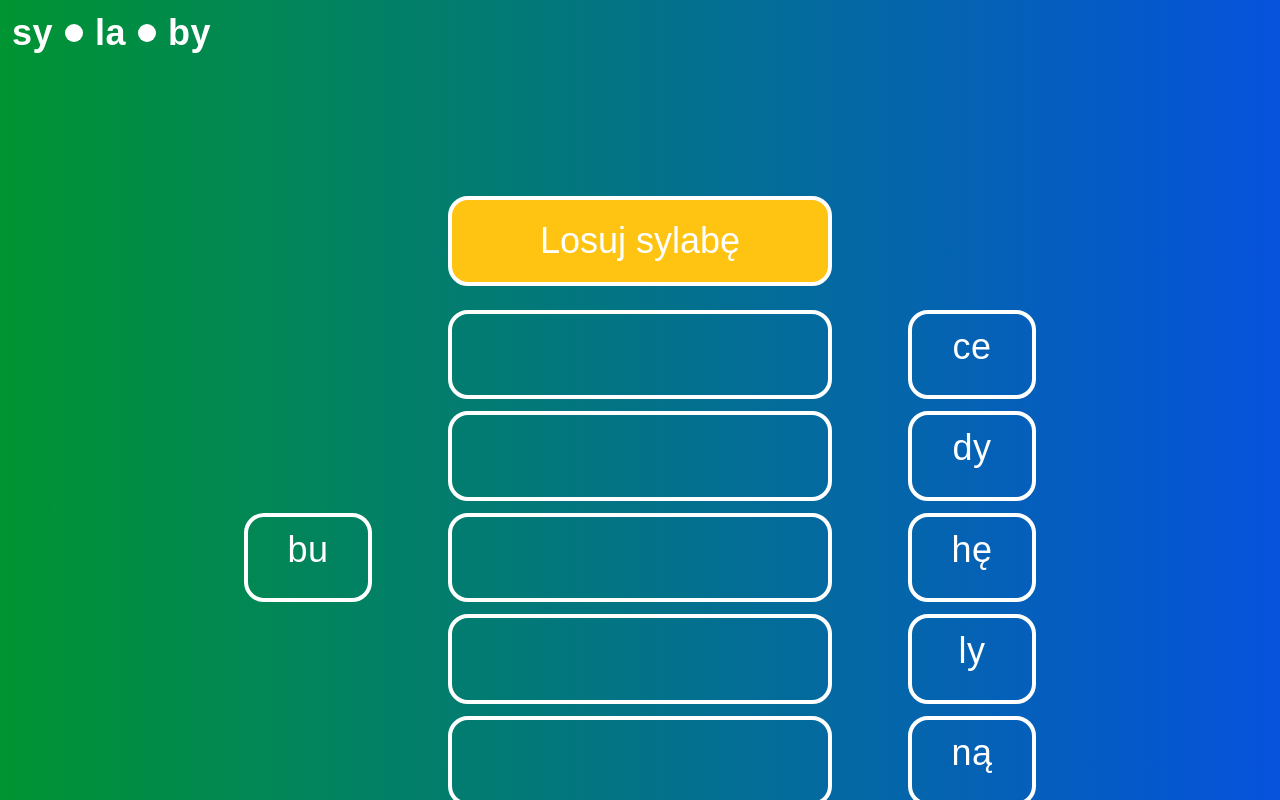
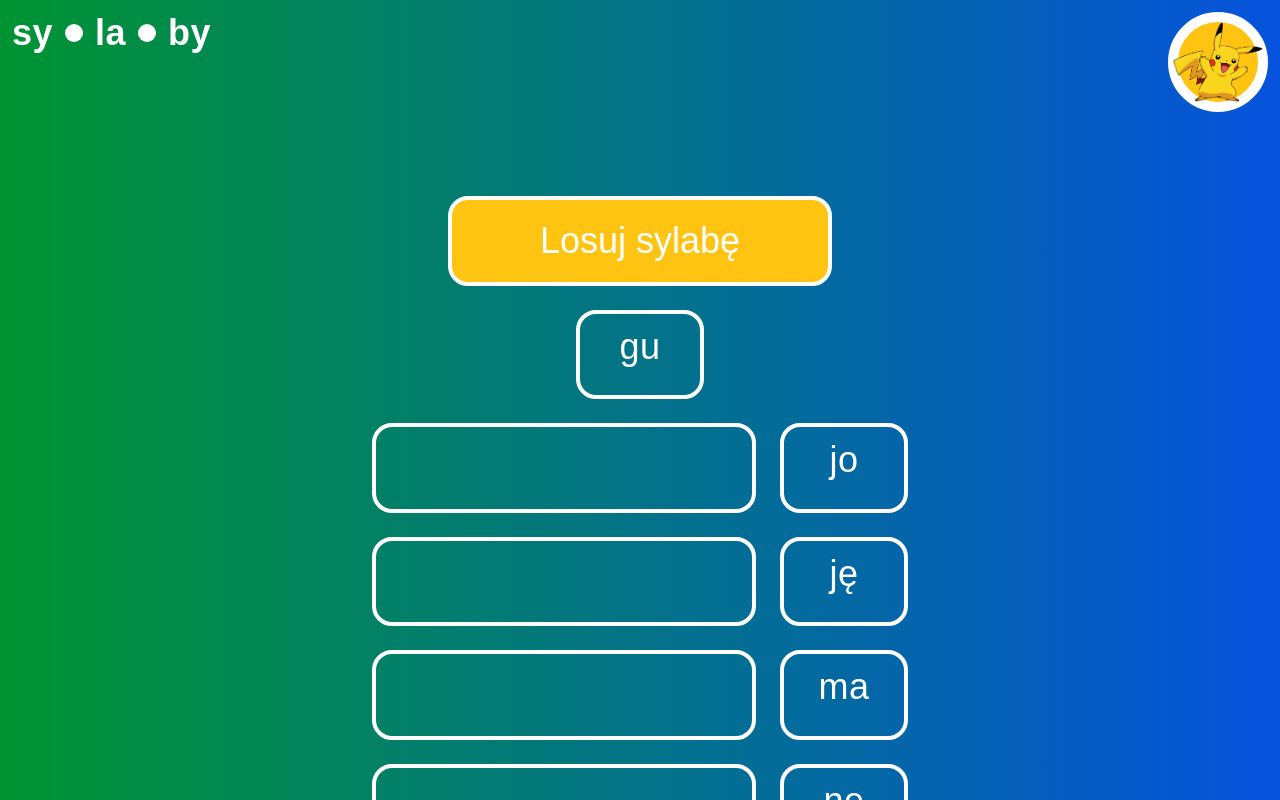
Before and after one commit to tagitsu/sylaby, a React (Create React App) app: page /player/1/game/easy in a window 1280 px wide. Both pictures are taken after a click on the button "Losuj sylabę". Shown: the top 800 px of the page. Built offline with nearby package versions, Linux system fonts and the light colour scheme.

Commit message:
Change board elements in GameEasy component

```diff
--- a/src/components/pages/GameEasy/GameEasy.js
+++ b/src/components/pages/GameEasy/GameEasy.js
@@ -1,9 +1,16 @@
-import { useSelector } from "react-redux";
+import { useSelector, useDispatch } from "react-redux";
 import { useState } from 'react';
 import styles from './GameEasy.module.scss';
 import clsx from "clsx";
+import { useParams } from 'react-router-dom';
+import { chooseCurrentPlayer } from '../../../redux/player/playerSlice';
 
-const  GameEasy = () => {
+
+const GameEasy = () => {
+  const dispatch = useDispatch();
+
+  const player = useParams();
+  dispatch(chooseCurrentPlayer(player.id));
 
   const { syllables } = useSelector(state => state.syllables);
 
@@ -12,8 +19,7 @@
   const [ word, setWord ] = useState('');
 
 
-  const getRandomSyllable = (e) => {
-    e.preventDefault();
+  const getRandomSyllable = () => {
     const randomSyllableId = Math.floor(Math.random() * syllables.length);
     const [ randomSyllableObj ] = syllables.filter( syllable => syllable.id == randomSyllableId);
     if(randomSyllableObj.words.length > 0) {
@@ -33,25 +39,53 @@
     // [TODO] blokuj przycisk
   }
 
+  const lastSyllableHandle = (e, lastSyllable) => {
+    e.preventDefault();
+    console.log('nacisnęłam sylabę', lastSyllable);
+    console.log('nacisnęłam target value', e.target.htmlFor);
+    //if(lastSyllable === e.target.htmlFor) {
+      console.log('kliknięta sylaba to', e.target.data, lastSyllable);
+      console.log(`słowo to ${randomFirstSyllable}${e.target.htmlFor}`);
+    //}
+  }
+
+  const handleSubmit = (e) => {
+    e.preventDefault();
+    setRandomFirstSyllable('');
+    setRandomLastSyllables('');
+    setWord('');
+    console.log(`moja odpowiedź to ${word}`)
+  }
+
+
   return(
     <div className={styles.easy} >
-      <button className={styles.easy__btn} onClick={(e) => getRandomSyllable(e)}>Losuj sylabę</button>
+      <button className={styles.easy__btn} onClick={getRandomSyllable}>Losuj sylabę</button>
+      <div className={clsx(styles.easy__syllable, styles.first)}>{randomFirstSyllable}</div>
       <div className={styles.easy__board}>
-        <div>
-          <div className={clsx(styles.easy__syllable, styles.first)}>{randomFirstSyllable}</div>
-        </div>
-        <div>
-          {randomLastSyllables.map( solution =>
-            <div className={styles.easy__word} key={solution}></div>
+        <form onSubmit={(e) => handleSubmit(e)}>
+          {randomLastSyllables.map( lastSyllable =>
+            <div className={clsx(styles.easy__task)} key={lastSyllable}>
+              <div className={clsx(styles.easy__word)}></div>
+              <input
+              type='checkbox'
+              id={lastSyllable}
+              className={clsx(styles.easy__check)}
+              checked
+              ></input>
+              <label
+              htmlFor={lastSyllable}
+              className={clsx(styles.easy__syllable, styles.last)}
+              onClick={(e) => lastSyllableHandle(e, lastSyllable)}
+              >
+              {lastSyllable}
+              </label>
+            </div>
           )}
-        </div>
-        <div>
-          {randomLastSyllables.map( lastSyllable =>
-            <div className={clsx(styles.easy__syllable, styles.last)} key={lastSyllable}>{lastSyllable}</div>
-          )}
-        </div>
+          <button type='submit' className={styles.easy__btn} >OK</button>
+
+        </form>
       </div>
-      <button className={styles.easy__btn} onClick={() => console.log('to jest moja odpowiedź')}>OK</button>
 
     </div>
   );
--- a/src/components/pages/GameEasy/GameEasy.module.scss
+++ b/src/components/pages/GameEasy/GameEasy.module.scss
@@ -6,12 +6,16 @@
   align-items: center;
 
   &__board{
-    display: grid;
+    display: flex;
     justify-items: center;
     align-items: center;
-    grid-template-columns: 20vw auto 20vw;
+    transition: all .2s ease-in-out;
   }
 
+  &__task {
+    display: flex;
+    justify-content: space-between;
+  }
 
   &__syllable, &__word, &__btn {
     border: 4px solid $color-light;
@@ -24,12 +28,17 @@
     height: 7vw;
     text-align: center;
     margin: $base-size;
+    background-color: transparent;
   }
 
   &__word{
     width: 30vw;
-    grid-column-start: 2;
-    grid-column-end: 3;
+
+  }
+
+  &__check {
+    position: absolute;
+    clip: rect(0,0,0,0);
   }
 
   &__btn {
@@ -39,11 +48,12 @@
 }
 
 .first {
-  grid-column-start: 1;
-  grid-column-end: 2;
 }
 
 .last {
-  grid-column-start: 3;
-  grid-column-end: 4;
+  cursor: pointer;
 }
+
+.checked {
+  background-color: $color-success;
+}
--- a/src/components/pages/GameMode/GameMode.js
+++ b/src/components/pages/GameMode/GameMode.js
@@ -18,14 +18,14 @@
       <h1 className={styles.mode__title}>Wybierz poziom trudności</h1>
       <div className={styles.mode__btns}>
         <Link
-          to='/player/:id/game/easy'
+          to={`/player/${player.id}/game/easy`}
           className={clsx(styles.mode__btn, styles.mode__btnEasy)}
           >
           <p>łatwy</p>
           <FontAwesomeIcon className={styles.star} icon={faStar} />
         </Link>
         <Link
-          to='/player/:id/game/hard'
+          to={`/player/${player.id}/game/hard`}
           className={clsx(styles.mode__btn, styles.mode__btnHard)}
           >
           <p>trudny</p>
```
